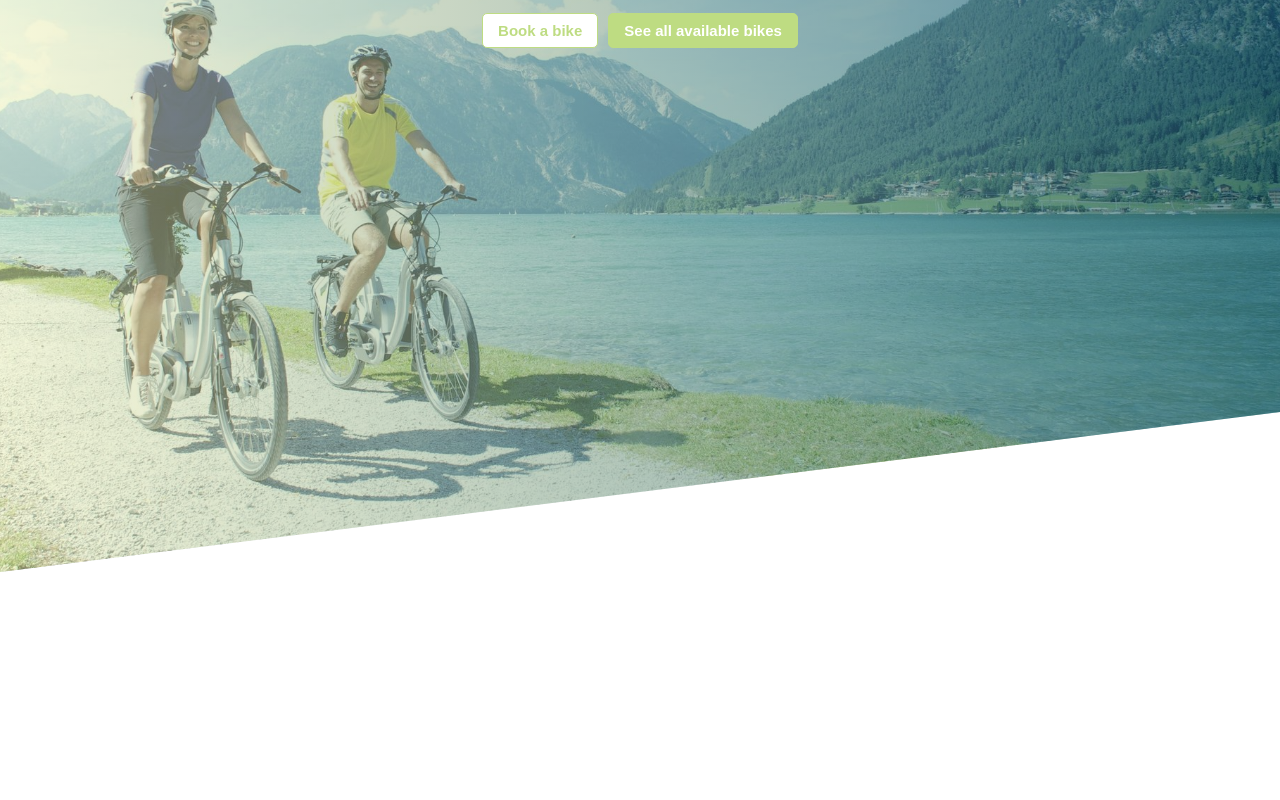
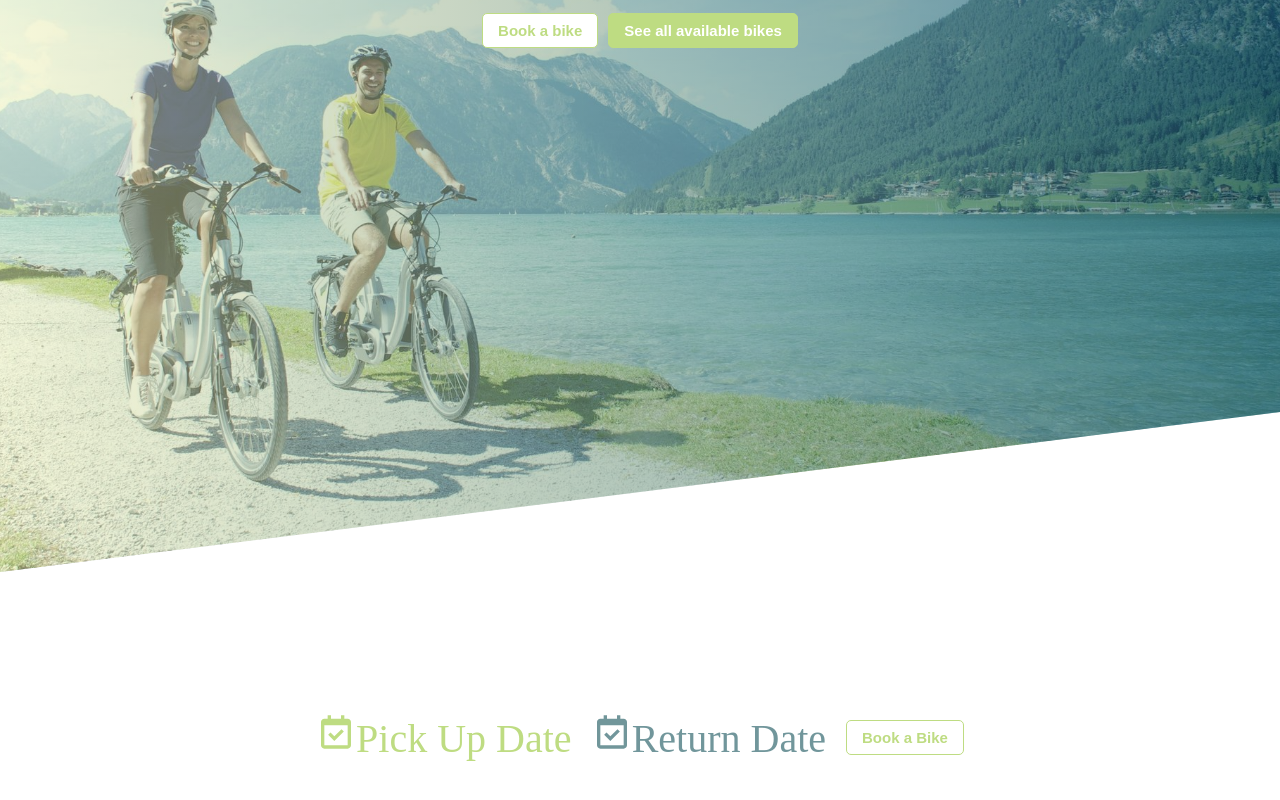
Before and after one commit to iskren97/bike-rental-app, a React (Vite) app in the folder client/: page / in a window 1280 px wide. Shown: the part 318-1118 px from the top of the page. Before the commit the page ends 890 px from the top, so only its background shows below. Built offline with nearby package versions, Linux system fonts and the light colour scheme.

Commit message:
added DatePicker component to Home view

```diff
--- a/client/src/components/Header/Header.styled.ts
+++ b/client/src/components/Header/Header.styled.ts
@@ -17,6 +17,7 @@ const StyledLink = styled(Link)`
   text-decoration: none;
   transition: all 0.2s;
   color: ${colors.black};
+  border-bottom: 1px solid ${colors.primary};
 
   &:hover {
     transform: scale(1.2);
--- a/client/src/pages/Home/Home.tsx
+++ b/client/src/pages/Home/Home.tsx
@@ -7,15 +7,17 @@ import {
   HomeContainer,
 } from './Home.styled';
 import { colors } from '../../styles/constants';
+import DatePicker from '../../components/DatePicker/DatePicker';
 
 const Home = () => {
   return (
+    <>
       <HomeContainer>
         <DescContainer>
           <HeadingPrimary>Rent a bike with us</HeadingPrimary>
           <DescParagraph>
-          Choose the best bike for you or your family and enjoy a beautiful and
-          smooth ride
+            Choose the best bike for you or your family and enjoy a beautiful
+            and smooth ride
           </DescParagraph>
 
           <ButtonsContainer>
@@ -26,6 +28,9 @@ const Home = () => {
           </ButtonsContainer>
         </DescContainer>
       </HomeContainer>
+
+      <DatePicker />
+    </>
   );
 };
 
```
Lines whose indentation alone changed are shown as unchanged.
